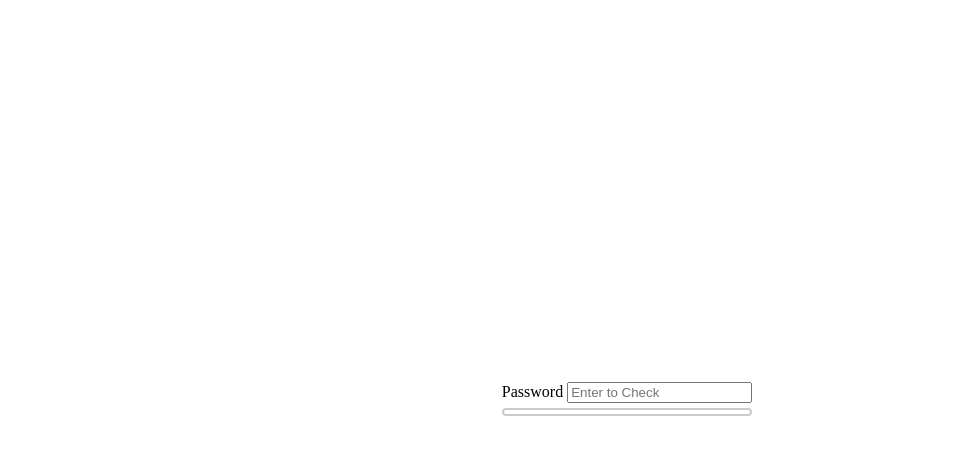
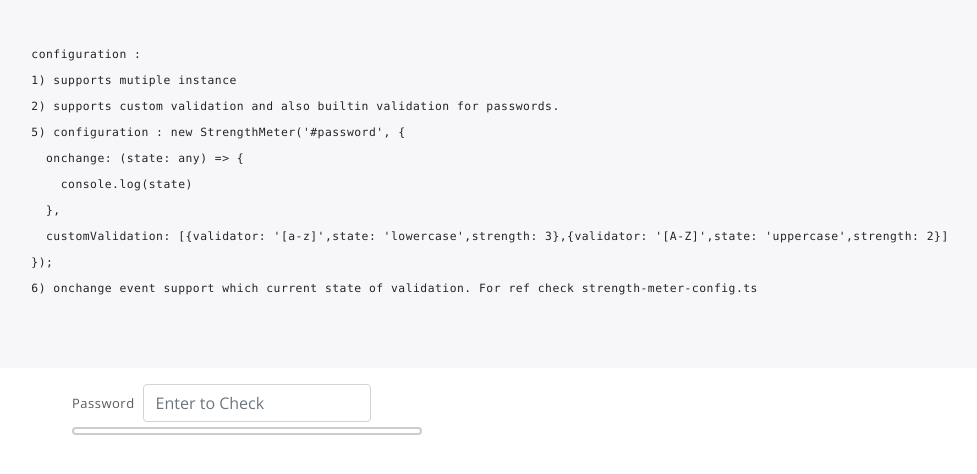
Before and after one commit to arunbharath91/Password-Strength-Meter, a website built with webpack: page src/index.html in a window 1280 px wide. Shown: the whole page, without its empty margins (13-990 px from the left). Built offline with nearby package versions, Linux system fonts and the light colour scheme.

Commit message:
update #custom validation added

```diff
--- a/src/app/strength-meter.ts
+++ b/src/app/strength-meter.ts
@@ -1,6 +1,16 @@
 interface IOptions {
-  onchange?: Function
+  onchange?: Function,
+  customValidation?: ICustomValidator[]
 }
+
+type TStrength = 1 | 2 | 3 | 4 | 5;
+
+interface ICustomValidator {
+  validator: string,
+  state: string,
+  strength: TStrength
+}
+
 const defaultOptions = {
 
 }
@@ -37,6 +47,15 @@ insertAfter(el: HTMLElement, referenceNode: any) {
 
 private validate(password: string) {
   let strength = 0;
+
+  if(this.options.customValidation) {
+    for(let v of this.options.customValidation) {
+      if(password.match(v.validator)) {
+        strength += v.strength;
+        this.state[v.state] = true;
+       }
+    }
+  } else {
     if(password.match("[a-z]")) {
       strength += 1;
       this.state.lowercase = true;
@@ -60,6 +79,7 @@ private validate(password: string) {
       if(password.length <= 0) {
       strength = 0;
       this.state = {};
+      }
   }
 
 switch(strength) {
--- a/src/assets/scss/strength-meter.scss
+++ b/src/assets/scss/strength-meter.scss
@@ -1,14 +1,4 @@
-*, *::before, *::after {
-  box-sizing: border-box;
-}
 
-body {
-  margin: 0;
-  min-height: 100vh;
-  display: flex;
-  justify-content: center;
-  align-items: center;
-}
 .strength-meter {
   position: relative;
   height: 0.5rem;
--- a/src/index.html
+++ b/src/index.html
@@ -12,16 +12,34 @@
   <link rel="shortcut icon" href="../../assets/images/favicon.ico" />
   <meta charset="UTF-8" />
   <!-- CSS Bootstrap & Custom -->
+  <link rel="stylesheet" href="https://maxcdn.bootstrapcdn.com/bootstrap/4.1.3/css/bootstrap.min.css">
   <link href="https://fonts.googleapis.com/css?family=Open+Sans:400,800&display=swap" rel="stylesheet" />
   </head>
 
 <body>
-  <form>
+  <pre>
+    <code>
+    configuration :
+    1) supports mutiple instance
+    2) supports custom validation and also builtin validation for passwords.
+    5) configuration : new StrengthMeter('#password', {
+      onchange: (state: any) => {
+        console.log(state)
+      },
+      customValidation: [{validator: '[a-z]',state: 'lowercase',strength: 3},{validator: '[A-Z]',state: 'uppercase',strength: 2}]
+    });
+    6) onchange event support which current state of validation. For ref check strength-meter-config.ts
+    </code>
+    </pre>
+    <div class="container">
+      <div class="row">
+  <form class="col-md-4">
+    <div class="form-inline">
   <label for="password">Password</label>
-  <input type="text" name="password" placeholder="Enter to Check" id="password" />
-  </form>
-
-<div class="view-container"></div>
+  <input type="text" class="form-control ml-2" name="password" placeholder="Enter to Check" id="password" />
+</div>
+</form>
+</div></div>
 </body>
 
 </html>
--- a/src/style.scss
+++ b/src/style.scss
@@ -1 +1,32 @@
  @import url('assets/scss/strength-meter.scss');
+
+ html {
+    text-rendering: optimizeLegibility !important;
+    -webkit-font-smoothing: antialiased !important;
+    margin: 0;
+    padding: 0;
+    border: 0;
+    outline: 0;
+    vertical-align: baseline;
+    -webkit-tap-highlight-color: rgba(0, 0, 0, 0);
+    overflow-x: hidden;
+  }
+
+  body {
+    font-family: 'Open Sans', sans-serif;
+    font-size: 13px;
+    color: #5b5b5b;
+    line-height: 26px;
+    letter-spacing: 0.5px;
+  }
+
+  pre {
+    display: block;
+    color: #212529;
+    background-color: #f7f7f9;
+    padding: 15px;
+    border-radius: 5px;
+  }
+  code {
+      line-height: 26px;
+  }
```
Also changed, not shown: src/app/strength-meter-config.ts (line endings or trailing spaces). Lines whose indentation alone changed are shown as unchanged.
